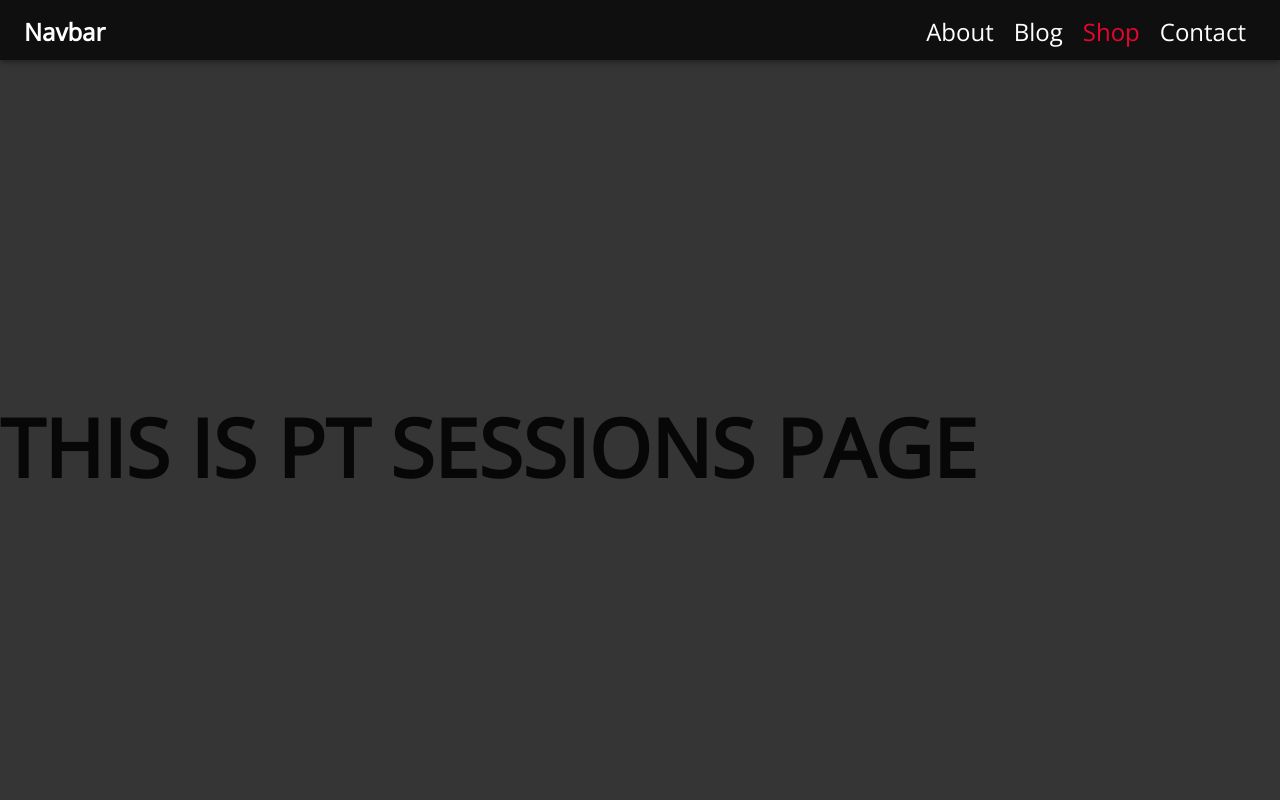
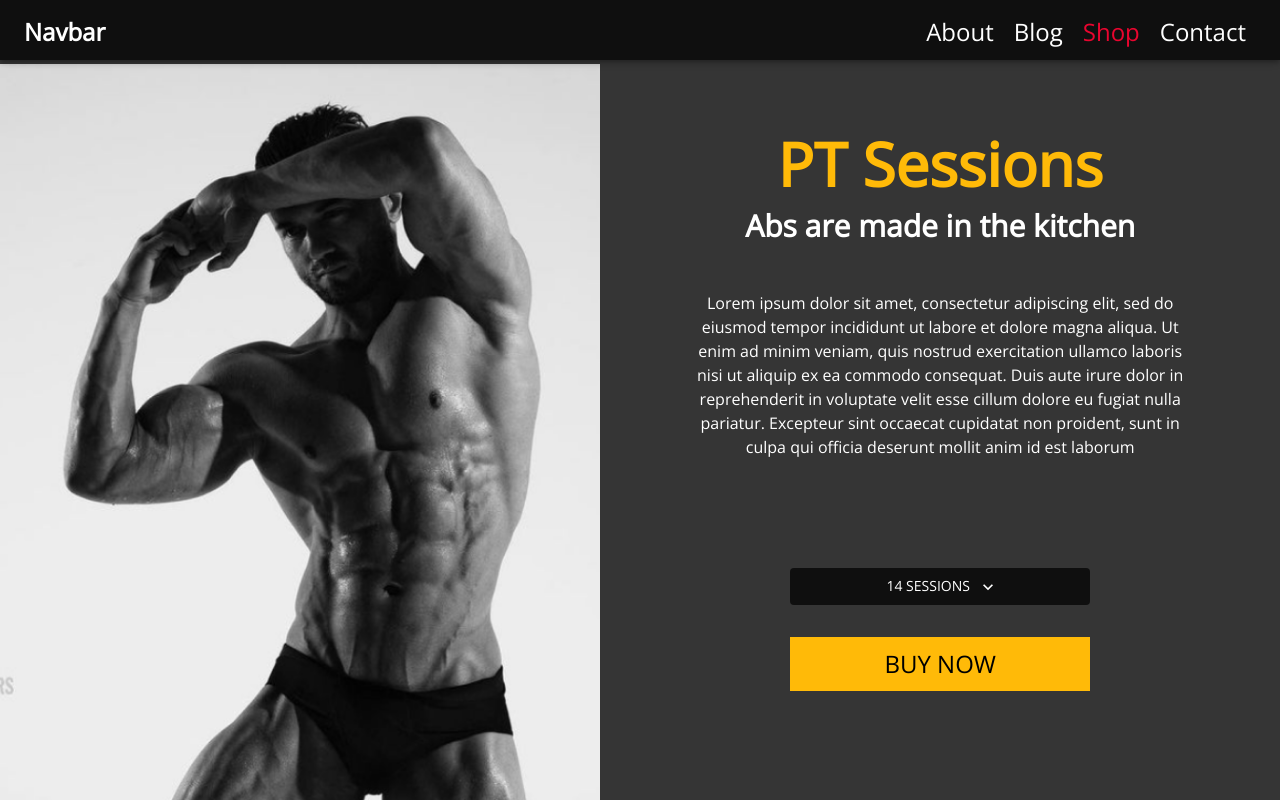
Before and after one commit to fs1g17/fs1g17.github.io, a React (Create React App) app: page /shop/sessions in a window 1280 px wide. Built offline with nearby package versions, Linux system fonts and the light colour scheme.

Commit message:
Add sessions page

```diff
--- a/package.json
+++ b/package.json
@@ -5,6 +5,7 @@
   "dependencies": {
     "@emotion/react": "^11.9.3",
     "@emotion/styled": "^11.9.3",
+    "@mui/icons-material": "^5.10.6",
     "@mui/material": "^5.9.0",
     "@testing-library/jest-dom": "^5.16.4",
     "@testing-library/react": "^13.3.0",
--- a/src/screens/Shop/Sessions/Sessions.tsx
+++ b/src/screens/Shop/Sessions/Sessions.tsx
@@ -1,11 +1,108 @@
-import { Typography } from '@mui/material';
-import React from 'react';
+import React, { useState } from 'react';
+
+import { Box, Button, Typography } from '@mui/material';
+import KeyboardArrowDownIcon from '@mui/icons-material/KeyboardArrowDown';
+import Menu, { MenuProps } from '@mui/material/Menu';
+import MenuItem from '@mui/material/MenuItem';
+
+import img from '../../../static/images/shop-card-img-3.png';
+import { ShopSection, YellowButton } from '../../../components';
+
+interface SessionInfo {
+  url: string;
+  description: string;
+}
+
+const sessions: { [id: number]: SessionInfo } = {
+  4: {
+    url: 'https://www.trainerize.me/profile/sematriux/?planGUID=d65f772bb8614501954d792b280fb1ca',
+    description: '4 sessions'
+  },
+  6: {
+    url: 'https://www.trainerize.me/profile/sematriux/?planGUID=11f14f5fdbea46bf9bfbc0235d7d9e31',
+    description: '6 sessions'
+  },
+  8: {
+    url: 'https://www.trainerize.me/profile/sematriux/?planGUID=49610d6045024837bc05c803e11b6b19',
+    description: '8 sessions'
+  },
+  10: {
+    url: 'https://www.trainerize.me/profile/sematriux/?planGUID=6026b6f829874dbdbc1063fb0ad88ac3',
+    description: '10 sessions'
+  },
+  12: {
+    url: 'https://www.trainerize.me/checkout/sematriux/Adam.Mikietinski?planGUID=25aefb260c214d7988d101875c0f77fe',
+    description: '12 sessions'
+  },
+  14: {
+    url: 'https://www.trainerize.me/profile/sematriux/?planGUID=1476bc8579d44ac6a95ba65451cce9fa',
+    description: '14 sessions'
+  },
+}
 
 const Sessions = () => {
+  const [anchorEl, setAnchorEl] = useState<null | HTMLElement>(null);
+  const open = Boolean(anchorEl);
+
+  const [numberSessions, setNumberSessions] = useState<number>(14);
+
+  const handleClick = (event: React.MouseEvent<HTMLElement>) => {
+    setAnchorEl(event.currentTarget);
+  };
+
+  const handleClose = () => {
+    setAnchorEl(null);
+  };
+
+  const handleMenuItemClick = (numberOfSessions: number) => {
+    setNumberSessions(numberOfSessions);
+    handleClose();
+  }
+
   return (
-    <div style={{ marginTop: 400}}>
-      <Typography variant='h1'>THIS IS PT SESSIONS PAGE</Typography>
-    </div>
+    <ShopSection
+      img={img}
+      title="PT Sessions"
+      subtitle="Abs are made in the kitchen"
+      body="Lorem ipsum dolor sit amet, consectetur adipiscing elit, sed do eiusmod tempor incididunt ut labore et dolore magna aliqua. Ut enim ad minim veniam, quis nostrud exercitation ullamco laboris nisi ut aliquip ex ea commodo consequat. Duis aute irure dolor in reprehenderit in voluptate velit esse cillum dolore eu fugiat nulla pariatur. Excepteur sint occaecat cupidatat non proident, sunt in culpa qui officia deserunt mollit anim id est laborum"
+    >
+      <Box display="flex" flexDirection="column" mt="auto" mb="auto">
+        <Button
+          id="demo-customized-button"
+          aria-controls={open ? 'demo-customized-menu' : undefined}
+          aria-haspopup="true"
+          aria-expanded={open ? 'true' : undefined}
+          variant="contained"
+          disableElevation
+          onClick={handleClick}
+          endIcon={<KeyboardArrowDownIcon />}
+          sx={{ width: 300}}
+        >
+          {sessions[numberSessions].description}
+        </Button>
+        <Menu
+          id="demo-customized-menu"
+          MenuListProps={{
+            'aria-labelledby': 'demo-customized-button',
+          }}
+          anchorEl={anchorEl}
+          open={open}
+          onClose={handleClose}
+        >
+          {Object.keys(sessions).map((key: string) => {
+            const val: number = +key;
+            return(
+              <MenuItem onClick={() => handleMenuItemClick(val)}>
+                {sessions[val].description}
+              </MenuItem>
+            );
+          })}
+        </Menu>
+        <YellowButton href={sessions[numberSessions].url} sx={{ borderRadius: 0, fontSize: 24, width: 300, mt: 4 }}>
+          Buy Now
+        </YellowButton>
+      </Box>
+    </ShopSection>
   );
 }
 
```
Also changed, not shown: 1 other file (tests, documents, lock files or other folders).
